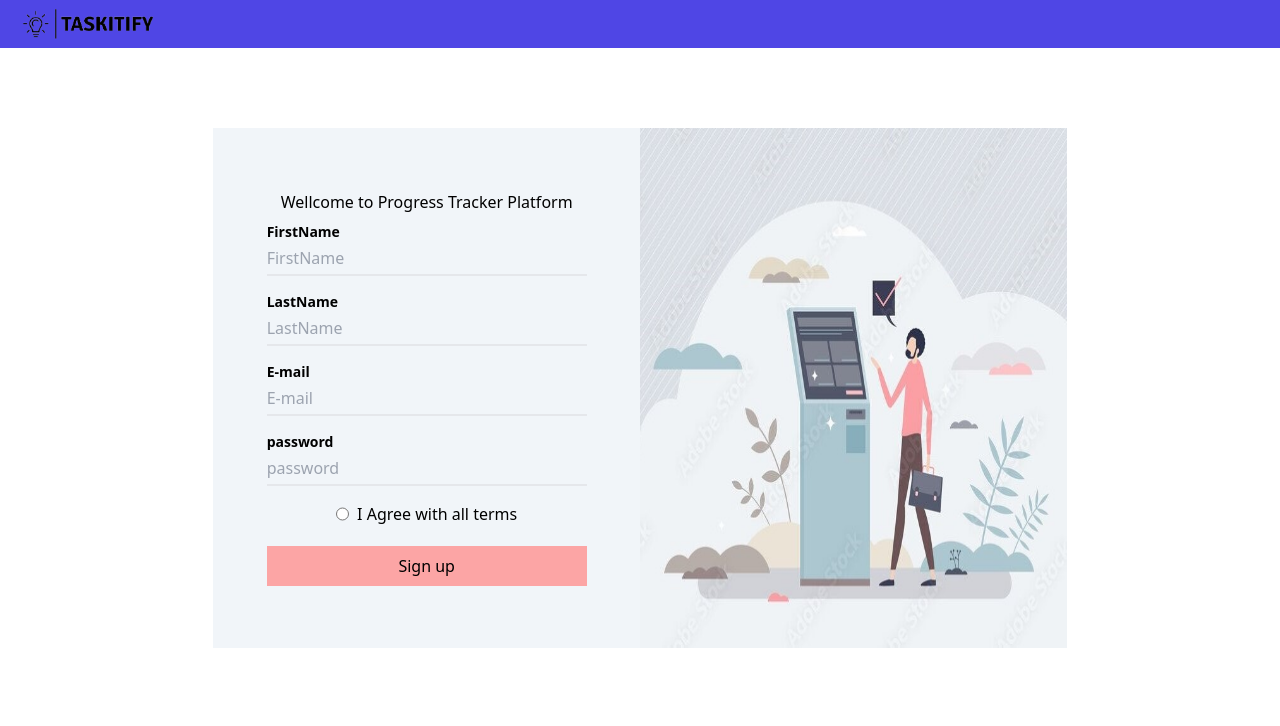
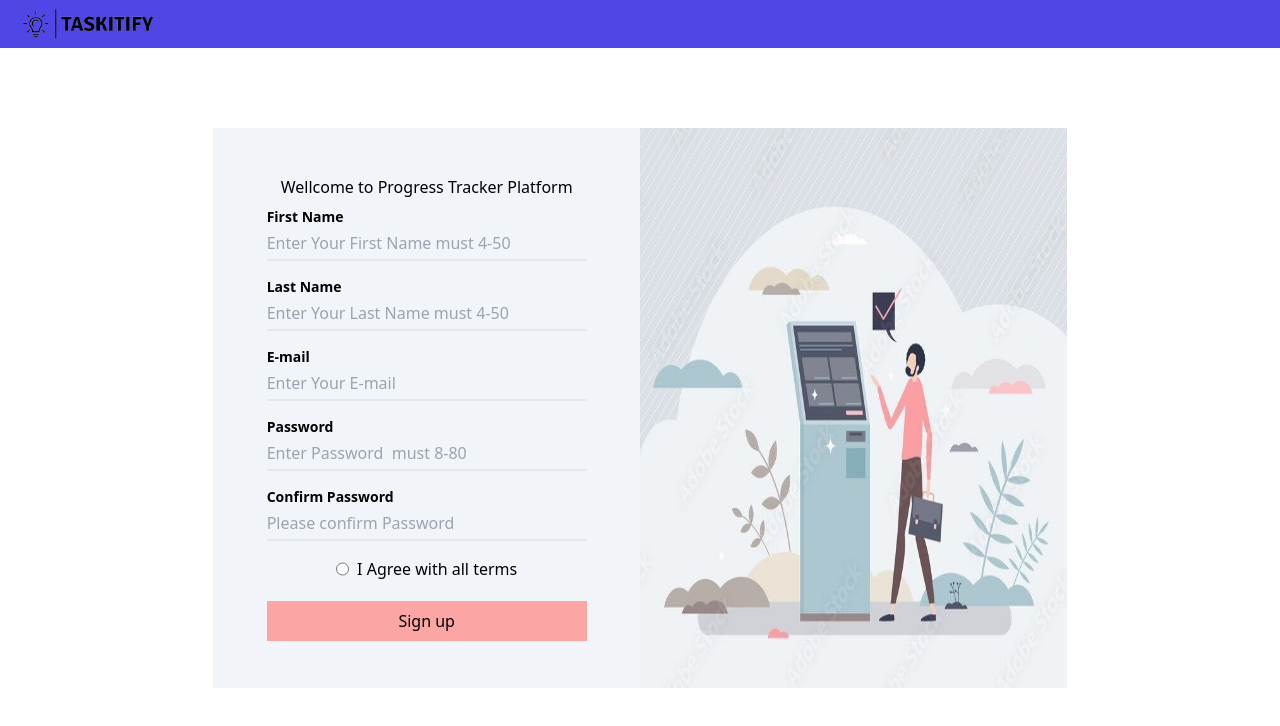
Before and after one commit to EngAbdElRahmanAzzam/full-stack-task-tracker, a React (Vite) app in the folder todoUi/: page /auth/signup in a window 1280 px wide. Shown: the top 726 px of the page. Built offline with nearby package versions, Linux system fonts and the light colour scheme.

Commit message:
add valiadtion sign up

```diff
--- a/todoUi/package.json
+++ b/todoUi/package.json
@@ -11,6 +11,7 @@
   },
   "dependencies": {
     "@headlessui/react": "^2.2.0",
+    "@hookform/resolvers": "^4.1.2",
     "@tanstack/react-query": "^5.61.3",
     "axios": "^1.7.7",
     "canvas-confetti": "^1.9.3",
@@ -21,7 +22,8 @@
     "react-hook-form": "^7.53.2",
     "react-hot-toast": "^2.4.1",
     "react-router-dom": "^6.28.0",
-    "sort-by": "^1.2.0"
+    "sort-by": "^1.2.0",
+    "zod": "^3.24.2"
   },
   "devDependencies": {
     "@eslint/js": "^9.13.0",
--- a/todoUi/src/Data/signUp.ts
+++ b/todoUi/src/Data/signUp.ts
@@ -3,42 +3,37 @@ import { ISignUpInput } from "../interfaces/auth";
 export const SIGNUP_FORM:ISignUpInput[] = [
     {
         name:"firstName",
-        label:"FirstName",
-        validators:{
-            required:"User name is required",
-            minLength:3,
-            maxLength:50
-        }
+        label:"First Name",
+        type:"text",
+        placeholder:"Enter Your First Name must 4-50",
     }
     ,
     {
         name:"lastName",
-        label:"LastName",
-        validators:{
-            required:"User name is required",
-            minLength:3,
-            maxLength:50
-        }
+        label:"Last Name",
+        type:"text",
+        placeholder:"Enter Your Last Name must 4-50",
     }
     ,
     {
         name:"email",
         label:"E-mail",
-        validators:{
-            required:"User email is required",
-            pattern: /^[a-zA-Z0-9._%+-]+@[a-zA-Z0-9.-]+\.[a-zA-Z]{2,}$/,
-        }
+        type:"email",
+        placeholder:"Enter Your E-mail",
     }
     ,
     {
         name:"password",
+        label:"Password",
         type:"password",
-        label:"password",
-        validators:{
-            required:"User password is required",
-            minLength:10,
-            maxLength:50
-        }
+        placeholder:"Enter Password  must 8-80",
+    }
+    ,
+    {
+        name:"re_password",
+        label:"Confirm Password",
+        type:"password",
+        placeholder:"Please confirm Password",
     }
 
 ]
--- a/todoUi/src/Pages/Auth/signUp.tsx
+++ b/todoUi/src/Pages/Auth/signUp.tsx
@@ -1,14 +1,14 @@
 import { useForm , SubmitHandler } from "react-hook-form"
 import Input from "../../compontents/common/input"
-import { ISignUpForm } from "../../interfaces/auth"
+import { TSignUpForm, signUpSchema } from "../../validation/signUpSchema"
 import { styles } from "../../data/styles"
 import { SIGNUP_FORM } from "../../data/signUp"
 import { axiosInstace } from "../../config/axios.config"
 import { toast } from "react-hot-toast"
-import { useState } from "react"
 import  Loader  from "../../compontents/common/loader"
 import { AxiosError } from "axios"
 import { IErrorRespone } from "../../interfaces/api"
+import { zodResolver } from "@hookform/resolvers/zod"
 
 
 const signUpStyles = {
@@ -21,19 +21,15 @@ const signUpStyles = {
 }
 
 const SignUpPage = () => {
-    const {register, handleSubmit, formState:{errors}} = useForm<ISignUpForm>()
-    // states
-    const [isLoading, setIsLoading] = useState<boolean>(false);
-    const [isDisabled, setIsDisabled] = useState<boolean>(false);
+    const {register, handleSubmit, formState:
+      {
+        errors,
+        isSubmitting
+      }}                                            = useForm<TSignUpForm>({resolver:zodResolver(signUpSchema)})
 
     // handlers
-    const onSubmit:SubmitHandler<ISignUpForm> =async (data)=>  {
-
-      setIsDisabled(true)
-      setIsLoading(true)
-
+    const onSubmit:SubmitHandler<TSignUpForm> =async (data)=>  {
       try{
-
         const {data:resData} = await axiosInstace.post('auth/local/register', data)
           toast.success("Success Registering and Wellcome to our platform",
               {
@@ -55,18 +51,21 @@ const SignUpPage = () => {
                 style:signUpStyles.style
               }
           )
-        setIsDisabled(false);
-      }finally{
-        setIsLoading(false)
       }
 
     }
     //render
-    const signUpFormList = SIGNUP_FORM.map((currInput, index)=>(
+    const signUpFormList = SIGNUP_FORM.map((input, index)=>(
       <>
 
-        <Input key={index} {...register(currInput.name,currInput.validators)} type={currInput.type as string}>
-          {currInput.label}
+        <Input key={index}
+        id={input.name}
+        type={input.type}
+        placeholder={input.placeholder}
+        register={register(input.name)}
+        error={errors[input.name]}
+        >
+          {input.label}
         </Input>
 
         {/* {errors?[currInput.name]&&} */}
@@ -92,8 +91,8 @@ const SignUpPage = () => {
                   </label>
                 </div>
 
-                <button className={`bg-${styles.mainColor} bg-red-300 w-${styles.inputWidth} py-2 mt-3 disabled:cursor-not-allowed disabled:opacity-30`} disabled={isDisabled}>
-                  {isLoading?<Loader />:"Sign up"}
+                <button className={`bg-${styles.mainColor} bg-red-300 w-${styles.inputWidth} py-2 mt-3 disabled:cursor-not-allowed disabled:opacity-30`} disabled={isSubmitting}>
+                  {isSubmitting?<Loader />:"Sign up"}
                 </button>
 
             </form>
--- a/todoUi/src/compontents/common/input.tsx
+++ b/todoUi/src/compontents/common/input.tsx
@@ -1,23 +1,64 @@
-import {ReactNode, Ref, forwardRef , InputHTMLAttributes} from 'react'
+// import {ReactNode, Ref, forwardRef , InputHTMLAttributes} from 'react'
+
+// interface IProps extends InputHTMLAttributes<HTMLInputElement>{
+//     children:ReactNode,
+//     className?:string;
+// }
+
+
+// const Input = forwardRef(
+//     ({children, className,...rest}:IProps, ref:Ref<HTMLInputElement>)=>{
+//         const labelTxt = children as string
+//         return(
+//             <div className="flex flex-col">
+//                 <label className="text-sm font-semibold mb-0 cursor-pointer" htmlFor={labelTxt}>
+//                     {labelTxt}
+//                 </label>
+//                 <input id={labelTxt} ref={ref} placeholder={labelTxt} className={`w-80 py-1 mt-0 mb-2 bg-inherit border-b-2 focus:outline-none ${className}`} {...rest}/>
+//             </div>
+//         )
+//     }
+// )
+
+// export default Input
+import {ReactNode,InputHTMLAttributes} from 'react'
+import { UseFormRegisterReturn , FieldError} from 'react-hook-form';
 
 interface IProps extends InputHTMLAttributes<HTMLInputElement>{
-    children:ReactNode,
     className?:string;
+    id:string;
+    register:UseFormRegisterReturn<string>;
+    children:ReactNode
+    error:FieldError | undefined;
 }
 
 
-const Input = forwardRef(
-    ({children, className,...rest}:IProps, ref:Ref<HTMLInputElement>)=>{
-        const labelTxt = children as string
-        return(
+const InputForm = ({id, className, register, error,children,...rest}:IProps)=>{
+    const labelTxt = children as string
+    return(
+        <>
             <div className="flex flex-col">
-                <label className="text-sm font-semibold mb-0 cursor-pointer" htmlFor={labelTxt}>
+
+                <label className={`text-sm font-semibold mb-0 cursor-pointer
+                ${(error)?"text-red-600":""}`} htmlFor={id}>
                     {labelTxt}
                 </label>
-                <input id={labelTxt} ref={ref} placeholder={labelTxt} className={`w-80 py-1 mt-0 mb-2 bg-inherit border-b-2 focus:outline-none ${className}`} {...rest}/>
+                <input
+                id={id}
+                className={`w-80 py-1 mt-0 mb-2 bg-inherit border-b-2 focus:outline-none ${className}
+                ${(error)?"border-red-600":""}`}
+                {...register}
+                {...rest}/>
+
             </div>
-        )
-    }
-)
+            {
+                error &&
+                <div className='text-red-600'>
+                    {error.message}
+                </div>
+            }
+        </>
+    )
+}
 
-export default Input
+export default InputForm
--- a/todoUi/src/index.css
+++ b/todoUi/src/index.css
@@ -30,7 +30,7 @@
 }
 
 .h-signup{
-  height: 65vh;
+  height: 70vh;
 }
 
 .h-signin{
--- a/todoUi/src/interfaces/auth.ts
+++ b/todoUi/src/interfaces/auth.ts
@@ -1,23 +1,11 @@
+import { TSignUpForm } from "../validation/signUpSchema";
+
 interface IFormInput{
     label:string;
-    type?:string;
-    validators?:{
-        required?:string;
-        min?:number;
-        max?:number;
-        minLength?:number;
-        maxLength?:number;
-        pattern?:RegExp;
-    }
+    type:string;
+    placeholder:string;
 }
 
-export interface ISignUpForm{
-    firstName:string;
-    lastName:string;
-    mobile?:number;
-    email:string;
-    password:string;
-}
 
 export interface ISignInForm{
     email:string;
@@ -25,7 +13,7 @@ export interface ISignInForm{
 }
 
 export interface ISignUpInput extends IFormInput{
-    name:keyof ISignUpForm;
+    name:keyof TSignUpForm;
 }
 
 export interface ISignInInput extends IFormInput{
--- /dev/null
+++ b/todoUi/src/validation/signUpSchema.ts
@@ -0,0 +1,20 @@
+import { z } from "zod";
+
+
+export const signUpSchema = z.object({
+    firstName : z.string().min(3, "First Name Must be at Least 3 charachters").max(50, "First Name Must be less than 50 charachters"),
+    lastName : z.string().min(3, "Last Name Must be at Least 3 charachters").max(50, "Last Name Must be less than 50 charachters"),
+    email:z.string().email("Not valid email must like example@gmail.com"),
+    password: z.string().min(8, "Password must be at Least 8 charachters").max(50, "Password must be less than 50 charachters"),
+    re_password : z.string().min(8, "Password must be at Least 8 charachters").max(80, "Password must be less than 50 charachters")
+})
+.refine(
+    data => data.password ===  data.re_password ,
+    {
+        message: "Not matched password",
+        path:['re_password']
+    }
+)
+
+
+export type TSignUpForm = z.infer <typeof signUpSchema>
```
Also changed, not shown: 2 other files (tests, documents, lock files or other folders).
